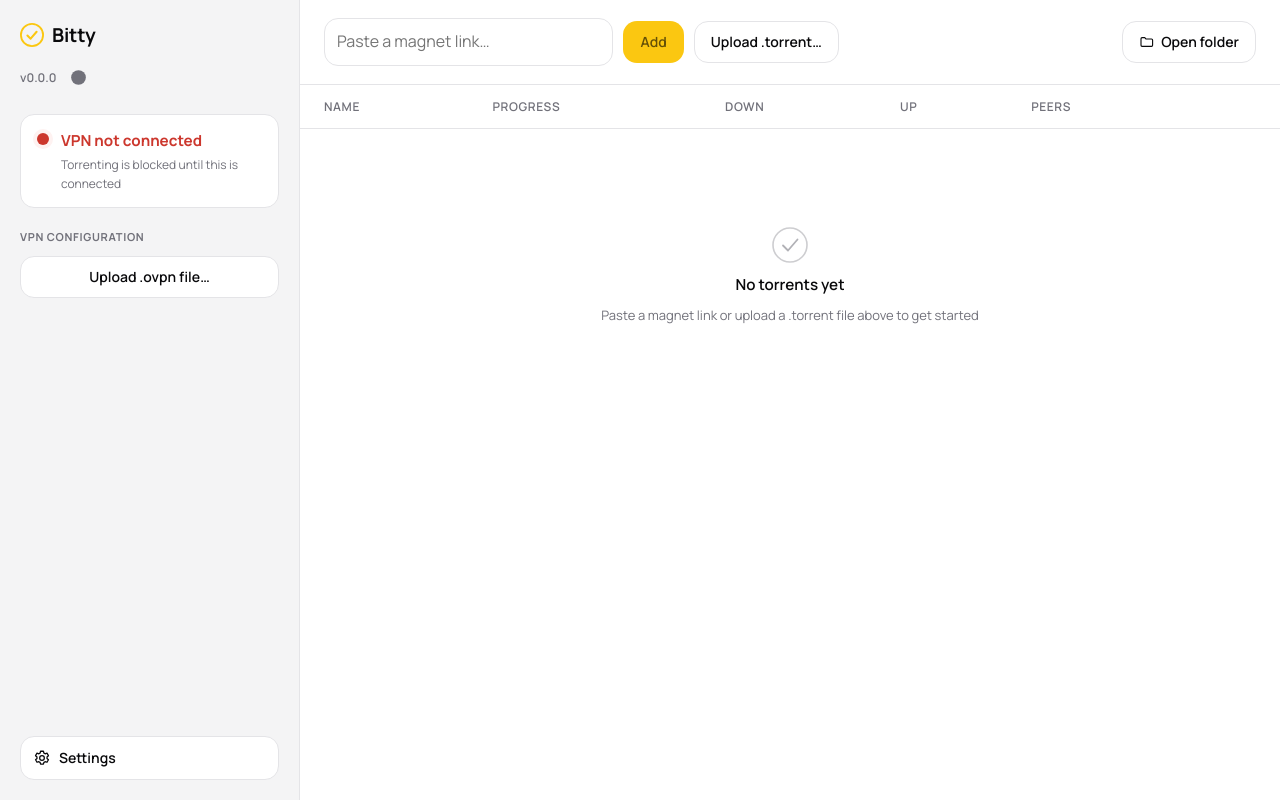
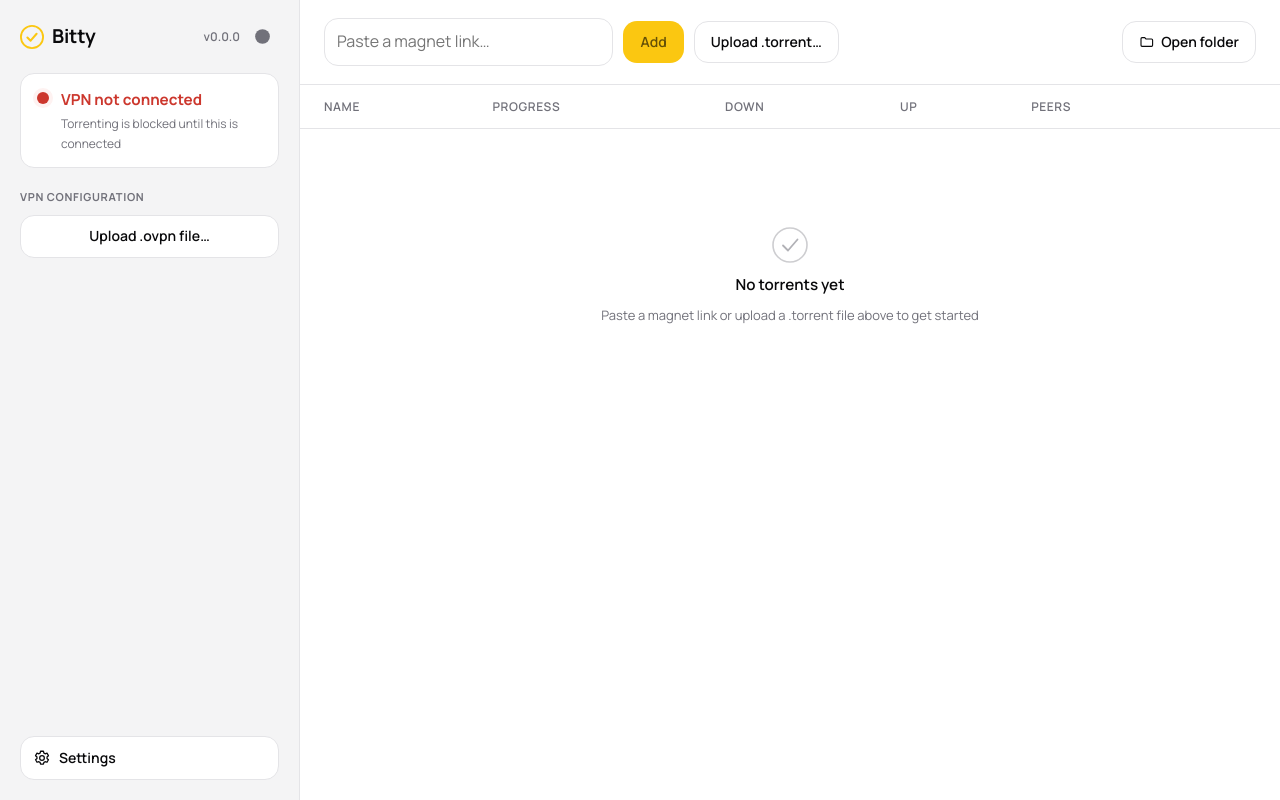
Before and after one commit to lightmorphic/bitty, an Electron app: page renderer/index.html in a window 1280 px wide. Drawn offline with Linux system fonts and the light colour scheme; no server answers.

Commit message:
Fix sidebar header wrapping to two lines
.sidebar-brand was flex-direction: column, stacking the brand link and the
version/dot onto separate rows instead of the single row they're meant to
share.

```diff
--- a/package.json
+++ b/package.json
@@ -1,7 +1,7 @@
 {
   "name": "bitty",
   "productName": "Bitty",
-  "version": "0.7.5",
+  "version": "0.7.6",
   "description": "VPN-only BitTorrent client. Self-contained AppImage. No traffic ever leaves except through the VPN tunnel.",
   "main": "src/main/main.js",
   "private": true,
--- a/renderer/style.css
+++ b/renderer/style.css
@@ -74,7 +74,7 @@ html, body {
   overflow-y: auto;
 }
 
-.sidebar-brand { display: flex; flex-direction: column; gap: 10px; }
+.sidebar-brand { display: flex; align-items: center; justify-content: space-between; gap: 10px; }
 
 .brand {
   display: flex;
```
Also changed, not shown: CHANGELOG.md.
